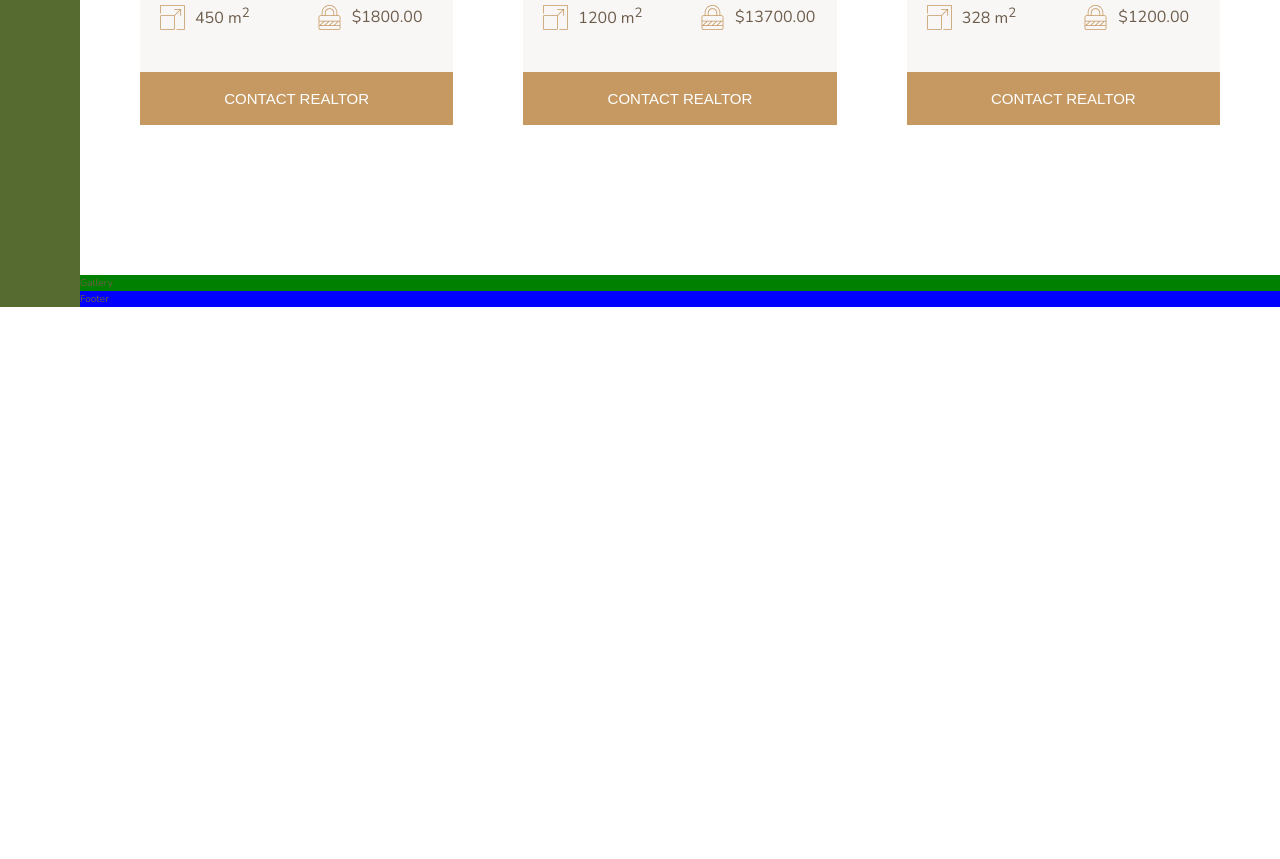
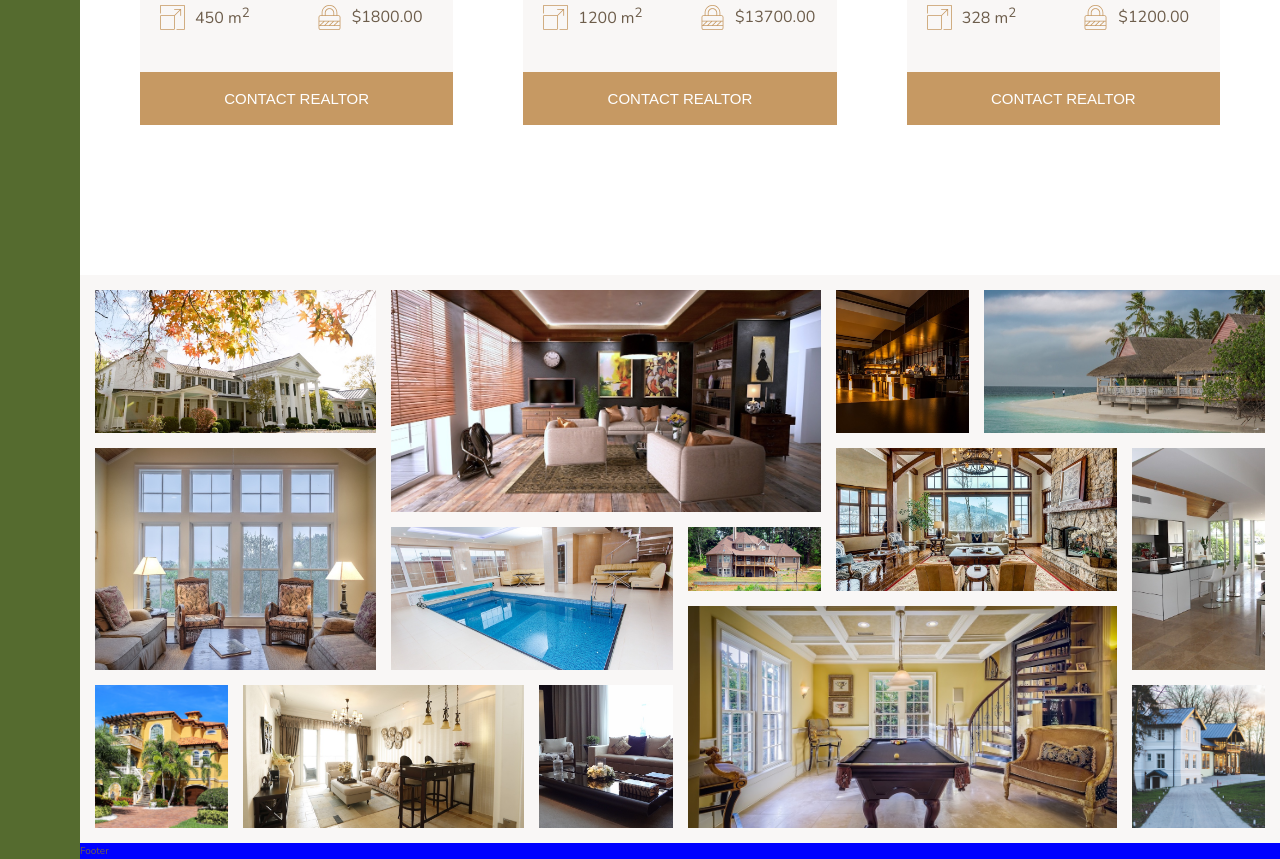
Before and after one commit to AmritoDev/nexter-grid, a website: page index.html in a window 1280 px wide. Shown: the part 2822-3681 px from the top of the page. Before the commit the page ends 3129 px from the top, so only its background shows below. Drawn offline with nearby package versions, Linux system fonts and the light colour scheme.

Commit message:
add gallery

```diff
--- a/index.html
+++ b/index.html
@@ -314,7 +314,20 @@ PUBLIC "-//W3C//DTD XHTML 1.0 Strict//EN"
             </div>
         </div>
         <div class="gallery">
-            Gallery
+            <figure class="gallery__item gallery__item--1"><img src="img/gal-1.jpeg" alt="" class="gallery__image"></figure>
+            <figure class="gallery__item gallery__item--2"><img src="img/gal-2.jpeg" alt="" class="gallery__image"></figure>
+            <figure class="gallery__item gallery__item--3"><img src="img/gal-3.jpeg" alt="" class="gallery__image"></figure>
+            <figure class="gallery__item gallery__item--4"><img src="img/gal-4.jpeg" alt="" class="gallery__image"></figure>
+            <figure class="gallery__item gallery__item--5"><img src="img/gal-5.jpeg" alt="" class="gallery__image"></figure>
+            <figure class="gallery__item gallery__item--6"><img src="img/gal-6.jpeg" alt="" class="gallery__image"></figure>
+            <figure class="gallery__item gallery__item--7"><img src="img/gal-7.jpeg" alt="" class="gallery__image"></figure>
+            <figure class="gallery__item gallery__item--8"><img src="img/gal-8.jpeg" alt="" class="gallery__image"></figure>
+            <figure class="gallery__item gallery__item--9"><img src="img/gal-9.jpeg" alt="" class="gallery__image"></figure>
+            <figure class="gallery__item gallery__item--10"><img src="img/gal-10.jpeg" alt="" class="gallery__image"></figure>
+            <figure class="gallery__item gallery__item--11"><img src="img/gal-11.jpeg" alt="" class="gallery__image"></figure>
+            <figure class="gallery__item gallery__item--12"><img src="img/gal-12.jpeg" alt="" class="gallery__image"></figure>
+            <figure class="gallery__item gallery__item--13"><img src="img/gal-13.jpeg" alt="" class="gallery__image"></figure>
+            <figure class="gallery__item gallery__item--14"><img src="img/gal-14.jpeg" alt="" class="gallery__image"></figure>
         </div>
         <footer class="footer">
             Footer
--- a/sass/_gallery.scss
+++ b/sass/_gallery.scss
@@ -1,4 +1,77 @@
 .gallery{
-  background-color: green;
+  background-color: $color-grey-light-1;
   grid-column: full-start / full-end;
+  display: grid;
+  grid-template-columns: repeat(8,1fr);
+  grid-template-rows: repeat(7,5vw);
+  gap: 1.5rem;
+  padding: 1.5rem;
+
+  &__item{
+    &--1{
+      grid-column: 1 / span 2;
+      grid-row: 1 / span 2;
+    }
+    &--2{
+      grid-column: 3 / span 3;
+      grid-row: 1 / span 3;
+    }
+    &--3{
+      grid-column: 6 / span 1;
+      grid-row: 1 / span 2;
+    }
+    &--4{
+      grid-column: 7 / span 2;
+      grid-row: 1 / span 2;
+    }
+    &--5{
+      grid-column: 1 / span 2;
+      grid-row: 3 / span 3;
+    }
+    &--6{
+      grid-column: 3 / span 2;
+      grid-row: 4 / span 2;
+    }
+    &--7{
+      grid-column: 5 / span 1;
+      grid-row: 4 / span 1;
+    }
+
+    &--8{
+      grid-column: 6 / span 2;
+      grid-row: 3 / span 2;
+    }
+    &--9{
+      grid-column: 8 / span 1;
+      grid-row: 3 / span 3;
+    }
+    &--10{
+      grid-column: 1 / span 1;
+      grid-row: 6 / span 2;
+    }
+    &--11{
+      grid-column: 2 / span 2;
+      grid-row: 6 / span 2;
+    }
+    &--12{
+      grid-column: 4 / span 1;
+      grid-row: 6 / span 2;
+    }
+    &--13{
+      grid-column: 5 / span 3;
+      grid-row: 5 / span 3;
+    }
+    &--14{
+      grid-column: 8 / span 1;
+      grid-row: 6 / span 2;
+    }
+
+  }
+
+  &__image{
+    width: 100%;
+    height: 100%;
+    object-fit: cover;
+    display: block;
+  }
 }
```
Also changed, not shown: css/style.css.
